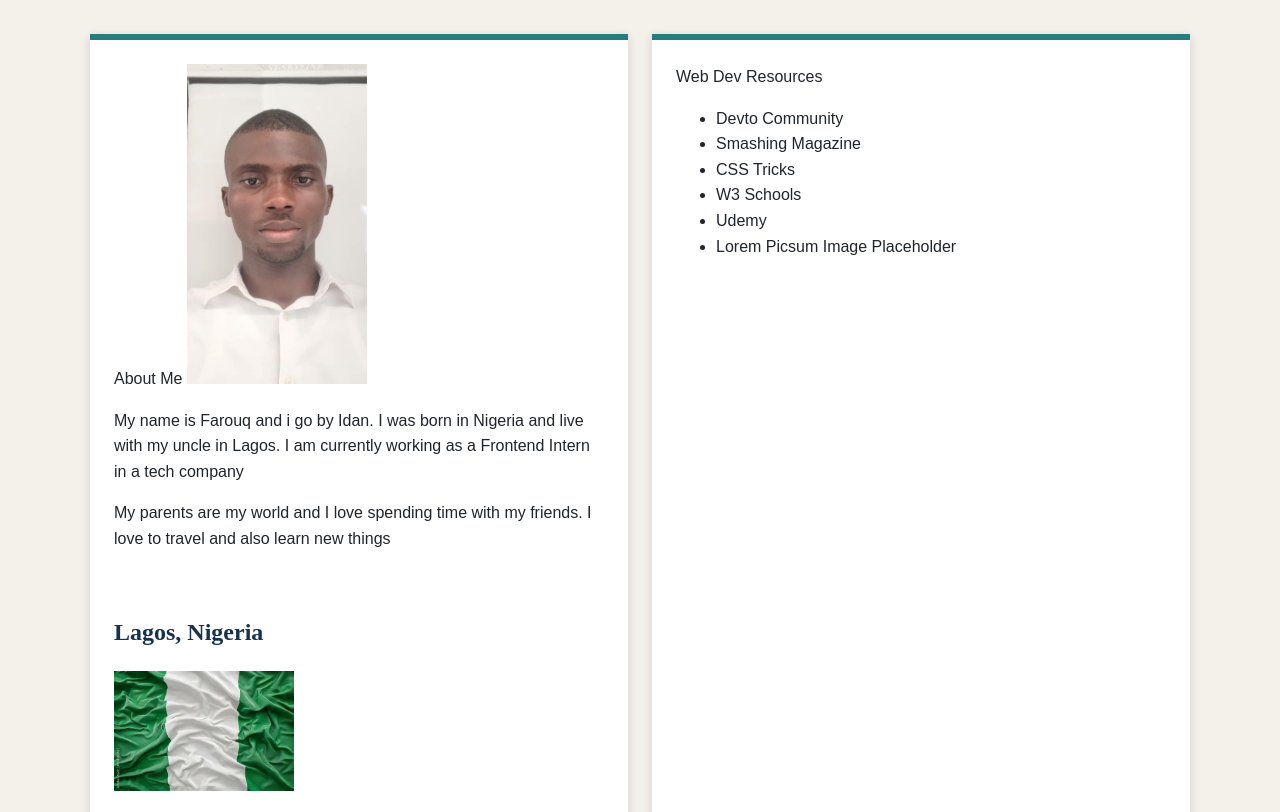
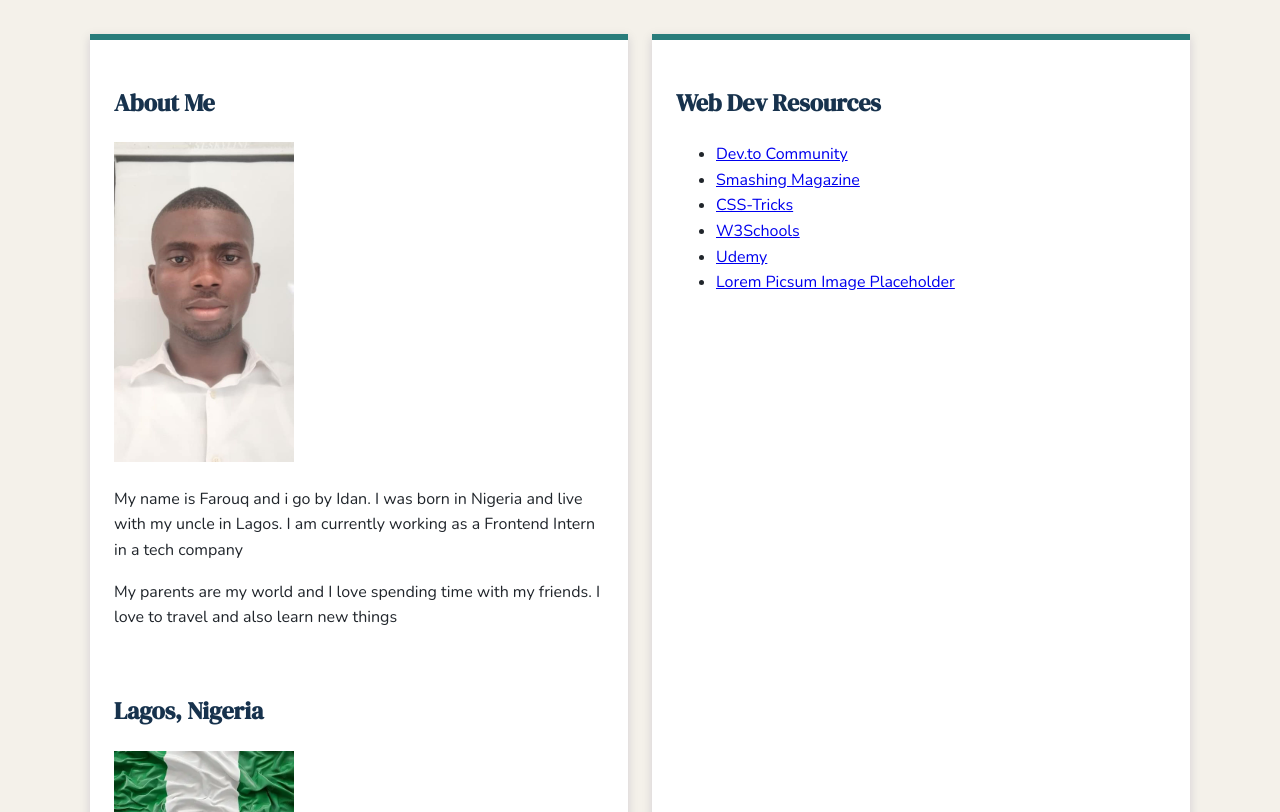
Before and after one commit to Farouq123-eng/wdd131, a plain HTML site: page index.html in a window 1280 px wide. Shown: the part 263-1075 px from the top of the page. Drawn offline with nearby package versions, Linux system fonts and the light colour scheme.

Commit message:
corrected some errors

```diff
--- a/index.html
+++ b/index.html
@@ -4,27 +4,30 @@
     <meta charset="UTF-8">
     <meta name="viewport" content="width=device-width, initial-scale=1.0">
     <link rel="stylesheet" href="styles/base.css">
+    <link rel="preconnect" href="https://fonts.googleapis.com">
+    <link rel="preconnect" href="https://fonts.gstatic.com" crossorigin>
+    <link href="https://fonts.googleapis.com/css2?family=DM+Serif+Display&family=Nunito:wght@400;600;700&display=swap" rel="stylesheet">
     <script src="scripts/getdates.js" defer></script>
     <title>WDD 131 - Dynamic Web Fundamentals-Bello Farouq</title>
     <meta name="description" content="WDD 131 - Dynamic Web Fundamentals, Bello Farouq about me ">
-    <meta name = "author" content="Bello Farouq">
+    <meta name="author" content="Bello Farouq">
 </head>
 <body>
     <header>
-        <span id="course-title">WDD 131 - Dynamic web Fundamentals</span>
+        <span id="course-title">WDD 131 - Dynamic Web Fundamentals</span>
         <nav>
             <a href="https://www.linkedin.com/in/bello-farouq-210197219/">Linkedln</a>
             <a href=" https://byupw.instructure.com/">Canvas</a>
             <a href="https://www.churchofjesuschrist.org/study/scriptures/bofm/1-ne/3?lang=eng&id=p7#p7">Scripture</a>
-            <a href="">Final Project</a>
+            <a href="index.html">Final Project</a>
         </nav>
 
     </header>
     <main>
         <h1>BELLO FAROUQ</h1>
         <section class="card">
-            <head>About Me</head>
-            <img src="images/farouq.jpg" alt="my image">
+            <h2>About Me</h2>
+            <img src="images/farouq.jpg" alt="Portrait of Bello Farouq">
             <p>My name is Farouq and i go by Idan. I was born in Nigeria and live with my uncle in Lagos. I am currently working as a Frontend Intern in a tech company </p>
             <p>My parents are my world and I love spending time with my friends. I love to travel and also learn new things</p>
             <br>
@@ -35,21 +38,21 @@
 
         </section>
         <section class="card">
-            <head>Web Dev Resources</head>
+            <h2>Web Dev Resources</h2>
             <ul>
-                <li>Devto Community</li>
-                <li>Smashing Magazine</li>
-                <li>CSS Tricks</li>
-                <li>W3 Schools</li>
-                <li>Udemy</li>
-                <li>Lorem Picsum Image Placeholder</li>
+                <li><a href="https://dev.to/">Dev.to Community</a></li>
+                <li><a href="https://www.smashingmagazine.com/">Smashing Magazine</a></li>
+                <li><a href="https://css-tricks.com/">CSS-Tricks</a></li>
+                <li><a href="https://www.w3schools.com/">W3Schools</a></li>
+                <li><a href="https://www.udemy.com/">Udemy</a></li>
+                <li><a href="https://picsum.photos/">Lorem Picsum Image Placeholder</a></li>
             </ul>
         </section>
     </main>
     <footer>
         <p><span id="currentyear"></span>
         BELLO FAROUQ | LAGOS STATE, NIGERIA</p>
-        <P id="LastModified"></P>
+        <p id="LastModified"></p>
     </footer>
 </body>
 </html>
--- a/styles/base.css
+++ b/styles/base.css
@@ -56,8 +56,6 @@ nav a:focus{
 main{
     width: min(92%, 1100px);
     margin: 2rem auto;
-}
-main{
     display: grid;
     grid-template-columns: repeat(2, minmax(0, 1fr));
     gap: 1.5rem;
@@ -68,7 +66,7 @@ main > h1 {
 }
 .card{
     background-color: white;
-    border-top: 6px solid var( --teal);
+    border-top: 6px solid var(--teal);
     padding: 1.5rem;
     box-shadow: 0 3px 10px rgb(23 5 77/15%);
 }
```
